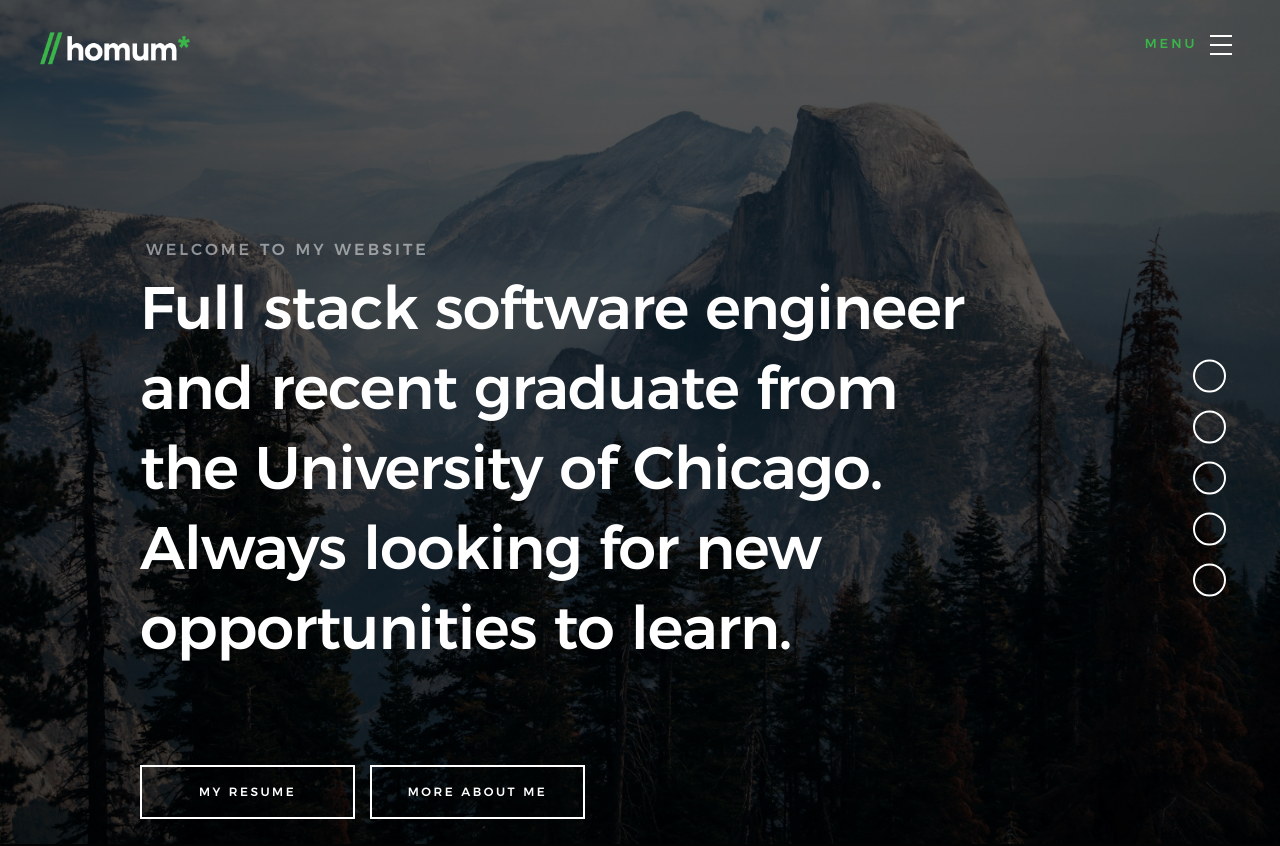
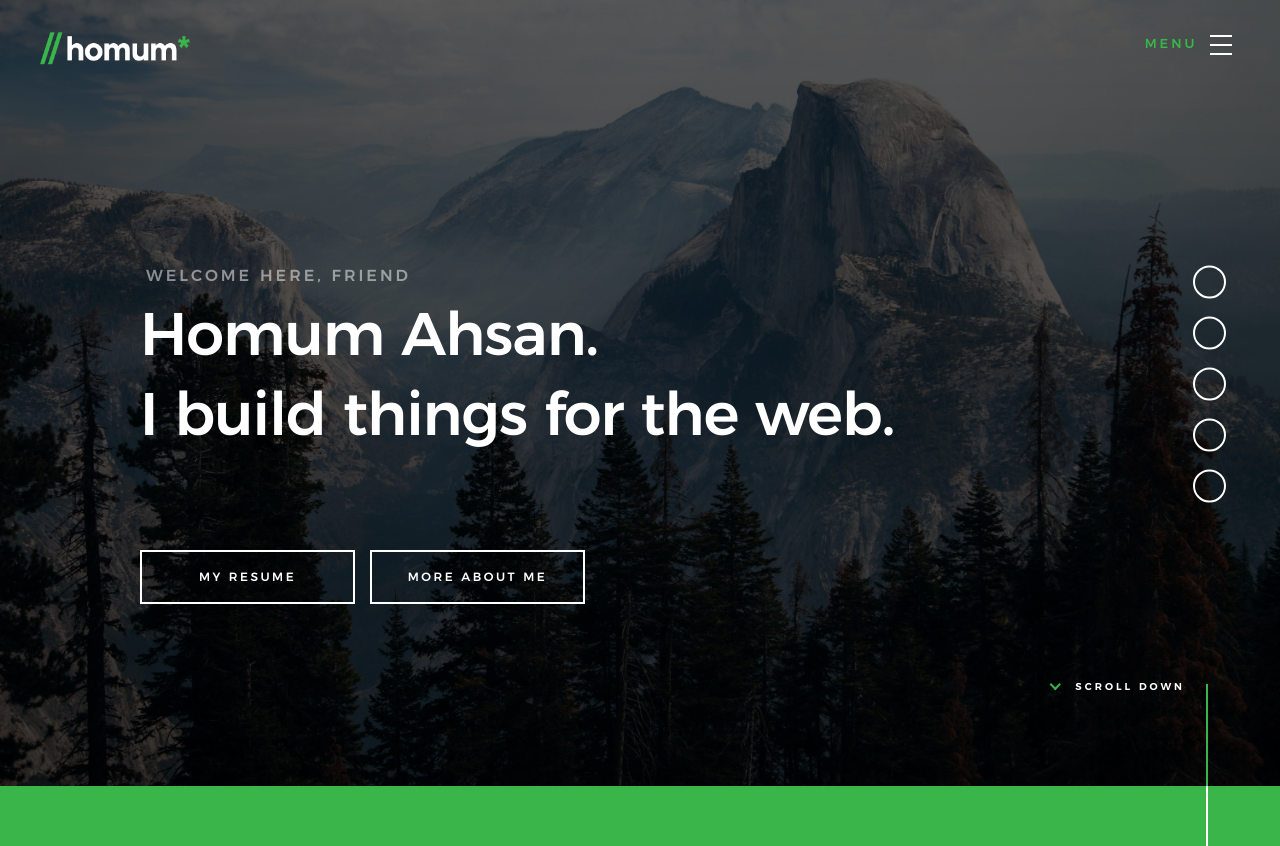
Before and after one commit to hahsan95/portfolio-website, a React (Create React App) app: page / in a window 1280 px wide. Shown: the top 846 px of the page. Built offline with nearby package versions, Linux system fonts and the light colour scheme; some icons are missing.

Commit message:
updated text

```diff
--- a/public/index-old.html
+++ b/public/index-old.html
@@ -143,7 +143,7 @@
                 <a href="#0"><i class="fa fa-facebook" aria-hidden="true"></i><span>Facebook</span></a>
             </li>
             <li>
-                <a href="#0"><i class="fa fa-twitter" aria-hidden="true"></i><span>Twiiter</span></a>
+                <a href="#0"><i class="fa fa-twitter" aria-hidden="true"></i><span>Twitter</span></a>
             </li>
             <li>
                 <a href="#0"><i class="fa fa-instagram" aria-hidden="true"></i><span>Instagram</span></a>
--- a/public/styles.html
+++ b/public/styles.html
@@ -151,7 +151,7 @@
                 <a href="#0"><i class="fa fa-facebook" aria-hidden="true"></i><span>Facebook</span></a>
             </li>
             <li>
-                <a href="#0"><i class="fa fa-twitter" aria-hidden="true"></i><span>Twiiter</span></a>
+                <a href="#0"><i class="fa fa-twitter" aria-hidden="true"></i><span>Twitter</span></a>
             </li>
             <li>
                 <a href="#0"><i class="fa fa-instagram" aria-hidden="true"></i><span>Instagram</span></a>
--- a/src/components/Home/Home.js
+++ b/src/components/Home/Home.js
@@ -11,13 +11,10 @@ export default class Home extends Component
         <div className="home-content">
           <div className="row home-content__main">
             <div className="home-content__text">
-              <h3>Welcome to my website</h3>
+              <h3>Welcome here, friend</h3>
               <h1>
-              Full stack software engineer <br />
-              and recent graduate from <br />
-              the University of Chicago. <br />
-              Always looking for new <br />
-              opportunities to learn.
+              Homum Ahsan.<br />
+              I build things for the web.
               </h1>
             </div>
             <div className="home-content__buttons">
@@ -41,7 +38,7 @@ export default class Home extends Component
             <a href="#0"><i className="fa fa-facebook" aria-hidden="true" /><span>Facebook</span></a>
           </li>
           <li>
-            <a href="#0"><i className="fa fa-twitter" aria-hidden="true" /><span>Twiiter</span></a>
+            <a href="#0"><i className="fa fa-twitter" aria-hidden="true" /><span>Twitter</span></a>
           </li>
           <li>
             <a href="#0"><i className="fa fa-instagram" aria-hidden="true" /><span>Instagram</span></a>
```
